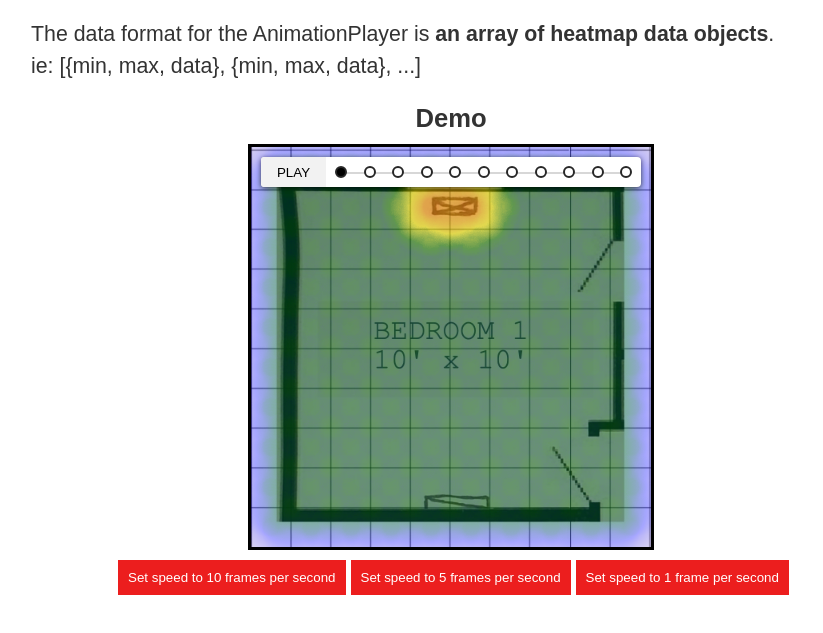
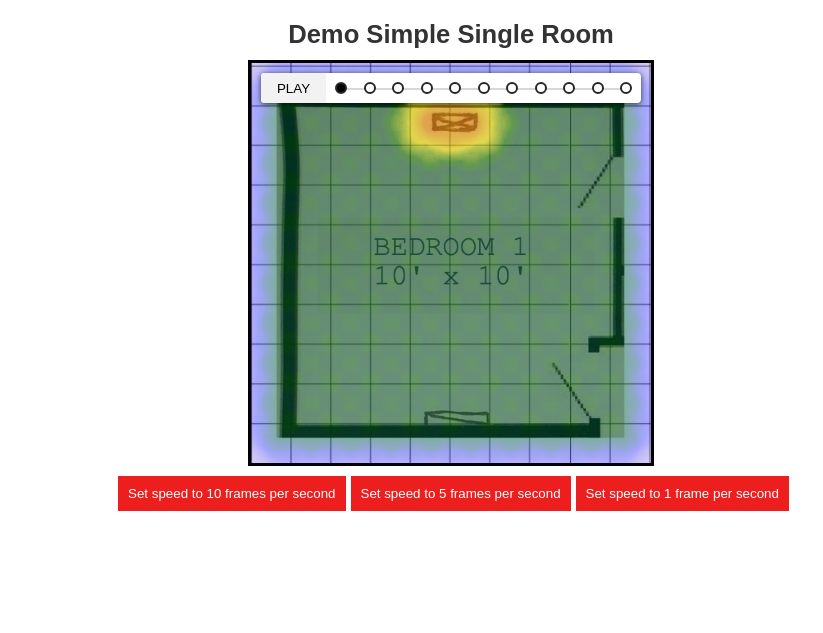
Before and after one commit to jesseswedlund/hvacSingleRoomWithOptions, a website: page public/index.html in a window 1280 px wide. Shown: the part 71-704 px from the top of the page, without its empty margins (189-1012 px from the left). Drawn offline with Linux system fonts and the light colour scheme.

Commit message:
final tweaks

```diff
--- a/public/index.html
+++ b/public/index.html
@@ -94,12 +94,7 @@
   <body>
     <div class="wrapper">
       <h1>Heatmap Heated Room Animation</h1>
-      The data format for the AnimationPlayer is
-      <strong>an array of heatmap data objects</strong>. <br />ie: [{min, max,
-      data}, {min, max, data}, ...]
-
-      <br style="clear: both" />
-      <h2>Demo</h2>
+      <h2>Demo Simple Single Room</h2>
       <div class="demo-wrapper">
         <div class="heatmap">
           <img src="/assets/images/singleRoomGrid.jpg" class="singleRoom" />
```
Also changed, not shown: 1 other file.
